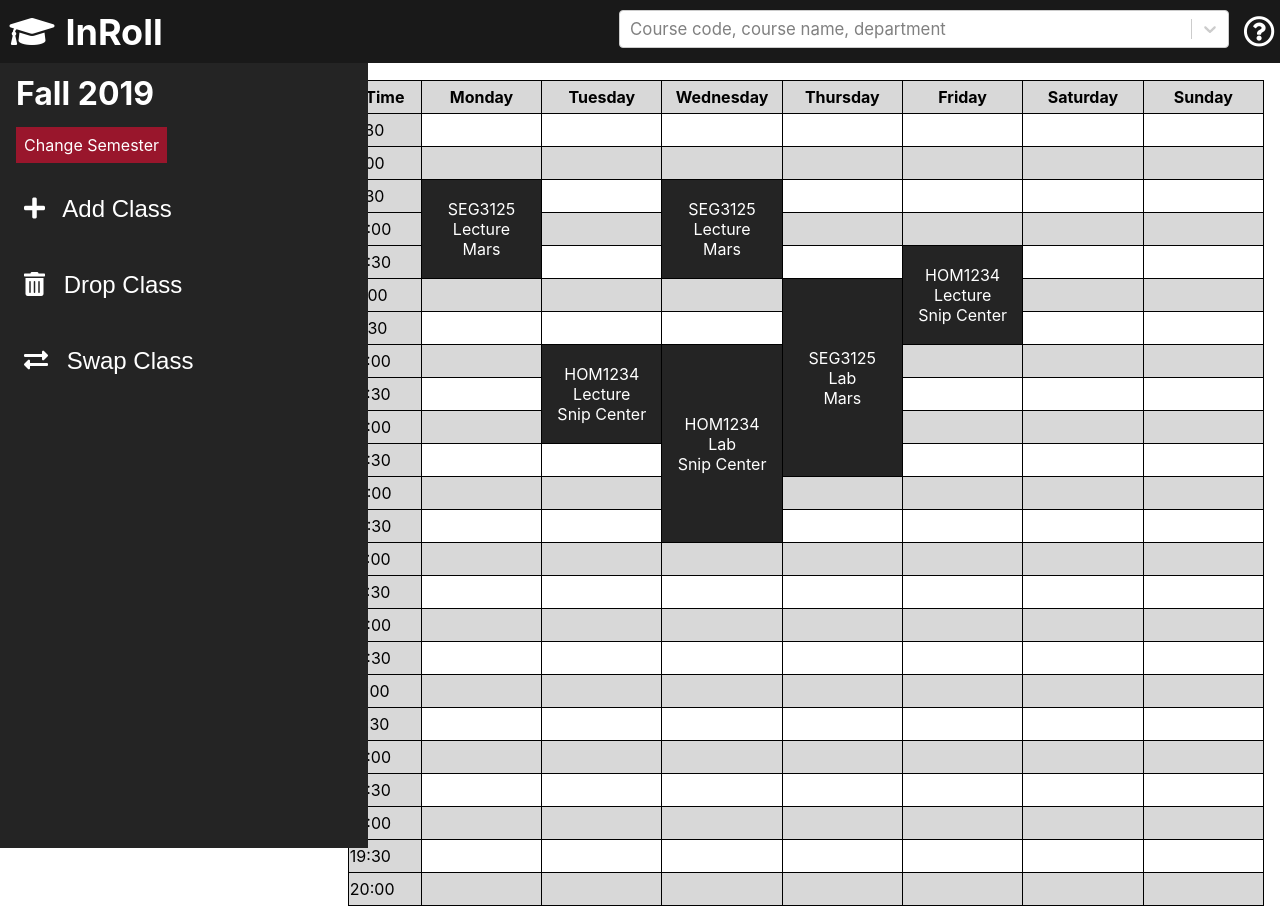
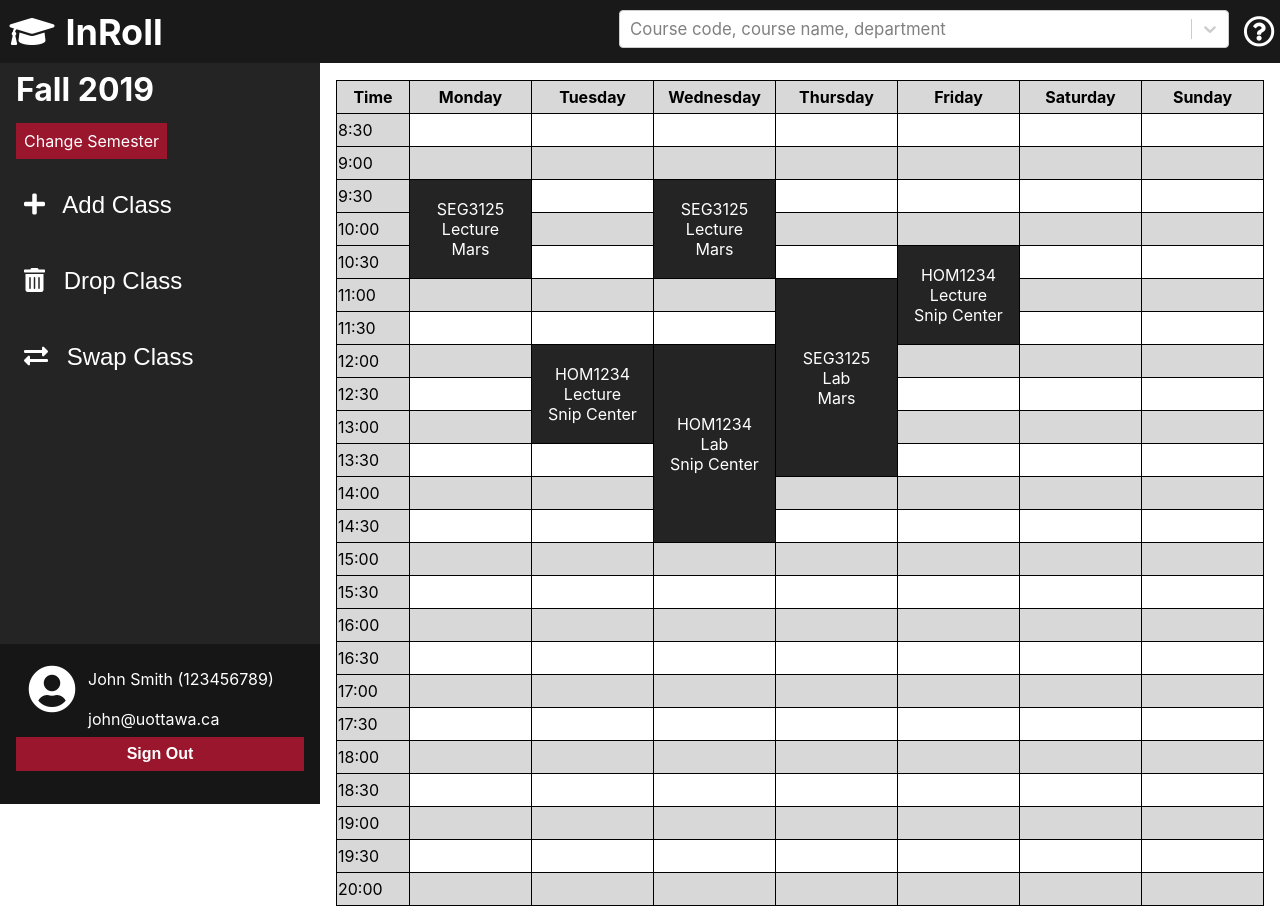
Before and after one commit to Projudah/Inroll, a React (Create React App) app: page / in a window 1280 px wide. Both pictures are taken after typing "name@example.com", "Sample123" into the empty fields and a click on the button "Sign In". Built offline with nearby package versions, Linux system fonts and the light colour scheme.

Commit message:
Add the user info bottom of the sidebar

```diff
--- a/src/App.js
+++ b/src/App.js
@@ -52,7 +52,7 @@ class App extends Component {
     this.toggleHelpPage = this.toggleHelpPage.bind(this)
     this.toggleSearchDepartmentModal = this.toggleSearchDepartmentModal.bind(this)
     this.toggleSearchClassModal2 = this.toggleSearchClassModal2.bind(this)
-    this.turnOffLoginPage = this.turnOffLoginPage.bind(this)
+    this.toggleLoginPage = this.toggleLoginPage.bind(this)
   }
 
   handleModalUnmount() {
@@ -81,8 +81,8 @@ class App extends Component {
     this.setState({currentModal: 'SEARCH_CLASS2'})
   }
 
-  turnOffLoginPage(e){
-    this.setState({ loginPage: false })
+  toggleLoginPage(e){
+    this.setState(prevState => ({ loginPage: !prevState.loginPage }))
     e.preventDefault()
   }
 
@@ -96,7 +96,7 @@ class App extends Component {
       />
     }
     if (this.state.loginPage)
-      return <LoginPage turnOffLoginPage={this.turnOffLoginPage} />
+      return <LoginPage toggleLoginPage={this.toggleLoginPage} />
     else{
       return (
         <div>
@@ -112,11 +112,14 @@ class App extends Component {
             toggleHelpPage={this.toggleHelpPage}
           />
           <div className="app">
-            <Sidebar
-              toggle={this.toggle}
-              toggleSearchClassModal={this.toggleSearchClassModal}
-              toggleSearchDepartmentModal={this.toggleSearchDepartmentModal}
-            />
+            <div>>
+              <Sidebar
+                toggle={this.toggle}
+                toggleSearchClassModal={this.toggleSearchClassModal}
+                toggleSearchDepartmentModal={this.toggleSearchDepartmentModal}
+                toggleLoginPage={this.toggleLoginPage}
+              />
+            </div>
             <div className="content">
               {view}
             </div>
--- a/src/App.scss
+++ b/src/App.scss
@@ -1,6 +1,6 @@
 .app {
   display: grid;
-  grid-template-columns: 0.7fr 2fr;
+  grid-template-columns: 20em 2fr;
   width: 100%;
   height: 100vh;
 }
--- a/src/components/LoginPage/index.js
+++ b/src/components/LoginPage/index.js
@@ -8,7 +8,7 @@ class LoginPage extends Component{
         <div className="context">
           <h1><i className="fas fa-graduation-cap" />InRoll</h1>
           <h2>Create and edit your class schedules</h2>
-          <form onSubmit={this.props.turnOffLoginPage}>
+          <form onSubmit={this.props.toggleLoginPage}>
             <div className="form-field">
               <label><i className="fas fa-user"></i></label>
               <input type="email" placeholder="School email" required></input>
--- a/src/components/Sidebar/index.js
+++ b/src/components/Sidebar/index.js
@@ -306,6 +306,18 @@ class Sidebar extends React.Component {
             </button>
           </div>
         </div>
+        <div className="user-info">
+          <div className="user-photo">
+            <i class="fas fa-user-circle"></i>
+          </div>
+          <div className="content">
+            John Smith (123456789)<br /><br />
+            john@uottawa.ca
+          </div>
+          <div class="sign-out">
+            <button onClick={this.props.toggleLoginPage}>Sign Out</button>
+          </div>
+        </div>
       </div>
     )
   }
--- a/src/components/Sidebar/sidebar.scss
+++ b/src/components/Sidebar/sidebar.scss
@@ -1,6 +1,59 @@
 $maroon: #99162c;
 $lighter_grey: #242424;
+$darker_grey: #161616;
 $light_maroon: #bb1a35;
+
+.side-container{
+  display: grid;
+  grid-template-columns: 1fr;
+  grid-template-rows: minmax(75vh, 75vh) minmax(20vh, 20vh);
+  position: fixed;
+  margin-top:3vh;
+  width: 20em;
+}
+
+.user-info{
+  background-color: $darker_grey;
+  color: white;
+  padding: 1em;
+  display: grid;
+  grid-template-columns: 1fr 3fr;
+  .user-photo{
+    font-size: 3em;
+    text-align: center;
+    margin: 0 auto;
+    padding: 0;
+  }
+
+  .content{
+    padding: 0;
+    text-align: left;
+    margin: 0;
+    align-content: center;
+  }
+
+  p{
+    padding: 0em;
+  }
+
+  .sign-out{
+    grid-column-start: span 2;
+
+    button{
+      width: 100%;
+      padding: 0.5em;
+      background-color: $maroon;
+      border: none;
+      color: white;
+      font-weight: bold;
+      font-size: 1em;
+    }
+
+    button:hover{
+      background-color: $light_maroon;
+    }
+  }
+}
 
 .sidebar {
   background-color: $lighter_grey;
@@ -8,9 +61,7 @@ $light_maroon: #bb1a35;
   height: 100%;
   background-size: cover;
   background-attachment: fixed;
-  position: fixed;
-  margin-top:3em;
-  width: 23em;
+  overflow: auto;
 }
 
 .semester-section {
```
